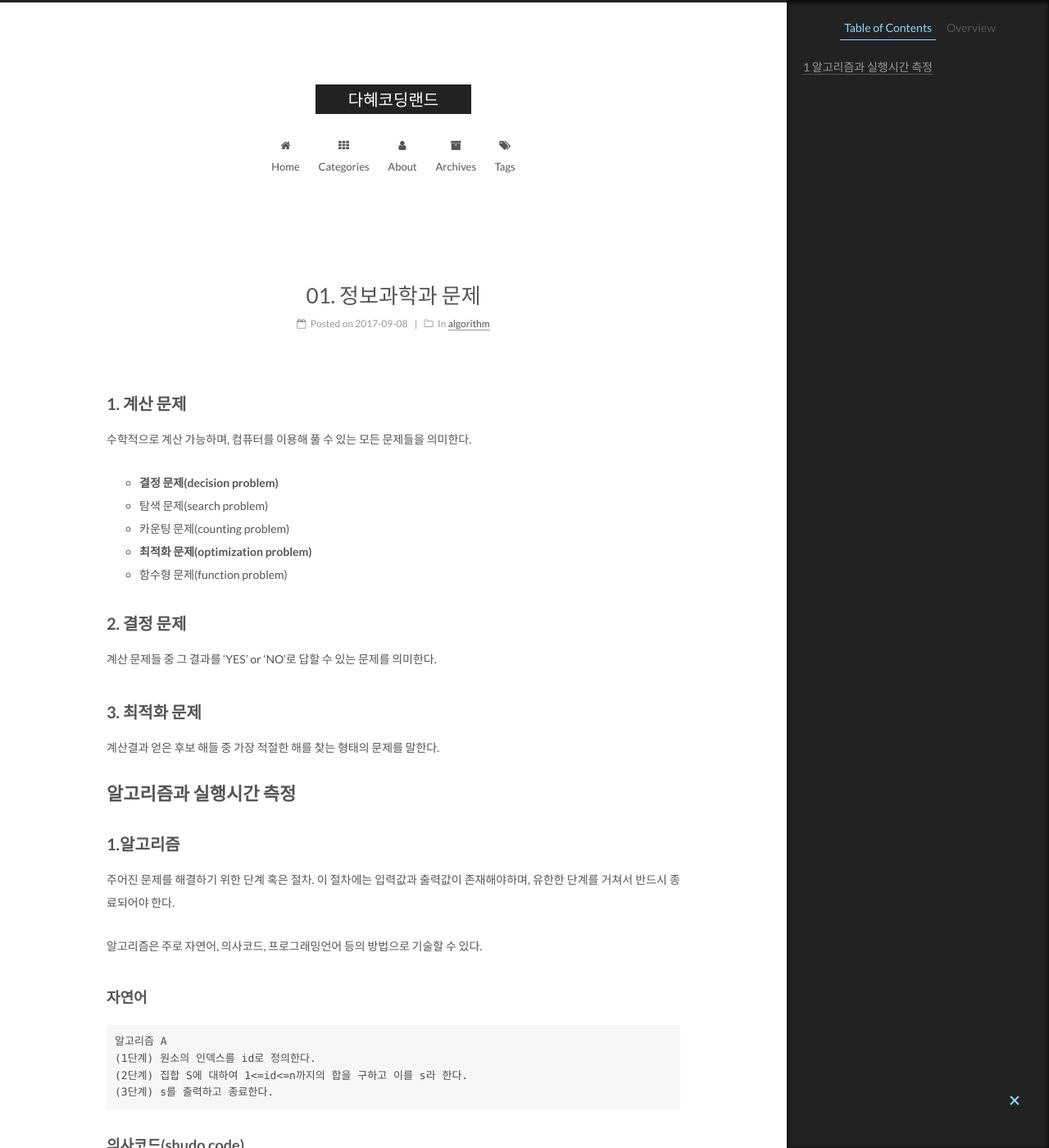
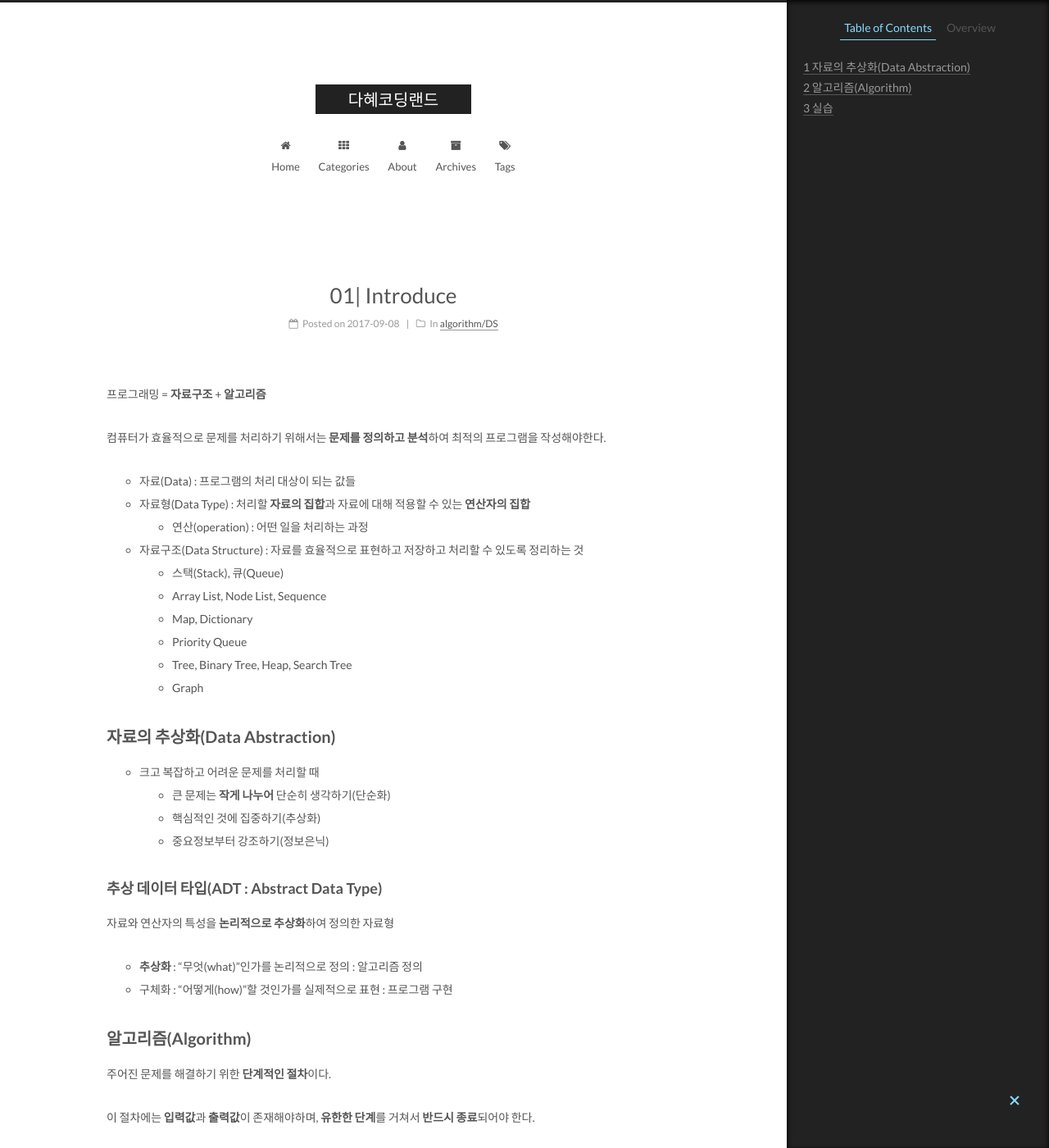
Before and after one commit to dh00023/dh00023.github.io, a Jekyll site: the page built from _posts/2017-09-08-algorithm-1.md, in a window 1280 px wide and 1400 px high. Shown: the whole window at 82% size. Built offline with Jekyll 4.4.1, drawn with Linux system fonts in a browser that asks for light colours; some of the changed text lies outside the part shown.

Commit message:
자료구조/알고리즘 게시물 수정

````diff
--- a/_posts/2017-09-08-algorithm-1.md
+++ b/_posts/2017-09-08-algorithm-1.md
@@ -1,40 +1,64 @@
 ---
-title: 01. 정보과학과 문제
+title: 01| Introduce
 categories:
-- algorithm
+- algorithm/DS
 tag:
 - cpp
 ---
 
+프로그래밍 = **자료구조** + **알고리즘**
 
-## 1. 계산 문제
+컴퓨터가 효율적으로 문제를 처리하기 위해서는 **문제를 정의하고 분석**하여 최적의 프로그램을 작성해야한다.
 
-수학적으로 계산 가능하며, 컴퓨터를 이용해 풀 수 있는 모든 문제들을 의미한다.
+- 자료(Data) : 프로그램의 처리 대상이 되는 값들
+- 자료형(Data Type) : 처리할 **자료의 집합**과 자료에 대해 적용할 수 있는 **연산자의 집합**
+  - 연산(operation)  : 어떤 일을 처리하는 과정
+- 자료구조(Data Structure) : 자료를 효율적으로 표현하고 저장하고 처리할 수 있도록 정리하는 것
+  - 스택(Stack), 큐(Queue)
+  - Array List, Node List, Sequence
+  - Map, Dictionary
+  - Priority Queue
+  - Tree, Binary Tree, Heap, Search Tree
+  - Graph
 
-- **결정 문제(decision problem)**
-- 탐색 문제(search problem)
-- 카운팅 문제(counting problem)
-- **최적화 문제(optimization problem)**
-- 함수형 문제(function problem)
+## 자료의 추상화(Data Abstraction)
 
-## 2. 결정 문제
+- 크고 복잡하고 어려운 문제를 처리할 때
+  - 큰 문제는 **작게 나누어** 단순히 생각하기(단순화)
+  - 핵심적인 것에 집중하기(추상화)
+  - 중요정보부터 강조하기(정보은닉)
 
-계산 문제들 중 그 결과를 'YES' or 'NO'로 답할 수 있는 문제를 의미한다.
+### 추상 데이터 타입(ADT : Abstract Data Type)
 
-## 3. 최적화 문제
+자료와 연산자의 특성을 **논리적으로 추상화**하여 정의한 자료형
 
-계산결과 얻은 후보 해들 중 가장 적절한 해를 찾는 형태의 문제를 말한다.
+- **추상화** : "무엇(what)"인가를 논리적으로 정의 : 알고리즘 정의
+- 구체화 : "어떻게(how)"할 것인가를 실제적으로 표현 : 프로그램 구현
 
-# 알고리즘과 실행시간 측정
 
-## 1.알고리즘
 
-주어진 문제를 해결하기 위한 단계 혹은 절차.
-이 절차에는 입력값과 출력값이 존재해야하며, 유한한 단계를 거쳐서 반드시 종료되어야 한다.
+## 알고리즘(Algorithm)
 
-알고리즘은 주로 자연어, 의사코드, 프로그래밍언어 등의 방법으로 기술할 수 있다.
+주어진 문제를 해결하기 위한 **단계적인 절차**이다.
 
-### 자연어
+이 절차에는 **입력값**과 **출력값**이 존재해야하며, **유한한 단계**를 거쳐서 **반드시 종료**되어야 한다.
+
+### 조건
+
+- 입력 : 0개 이상의 입력 존재
+- 출력 : 1개 이상의 출력 존재
+- 명백성 : 각 명령어의 의미는 모호하지 않고 명확해야함
+- 유한성 : 한정된 수의 단계 후에는 반드시 종료한다.
+- 유효성 : 각 명령어들은 실행 가능한 연산이어야한다.
+
+
+
+### 표현방법
+
+알고리즘은 주로 **자연어, 의사코드, 프로그래밍언어** 등의 방법으로 기술할 수 있다.
+
+#### 자연어
+
 ```
 알고리즘 A
 (1단계) 원소의 인덱스를 id로 정의한다.
@@ -42,7 +66,7 @@ tag:
 (3단계) s를 출력하고 종료한다.
 ```
 
-### 의사코드(shudo code)
+#### 의사코드(shudo code)
 
 ```
 알고리즘 A
@@ -52,7 +76,7 @@ tag:
 (4단계) print s
 ```
 
-### 프로그래밍 언어
+#### 프로그래밍 언어
 
 ```c
 void A(int S, int n){
@@ -64,67 +88,134 @@ void A(int S, int n){
 }
 ```
 
-- 계산량 : n
-- O(n)
+#### 순서도(Flow chart)를 이용한 도식화 표현
 
-알고리즘 효율성을 계산량으로 표현할 것이며, 계산량은 입력크기 n에 대한 실행시간을 나타낸다.
 
-## 2. 실행시간의 측정
 
-- 선택정렬(selection sort)는 자료가 10배 증가할수록 실행시간은 약 100배 증가한다. 따라서 n배커지면 n^2에 비례하여 증가한다.
-- 퀵정렬(quick sort)는 백만개까지 정렬하는데 0.2초 이내로 처리하므로 알고리즘 효율의 차이를 직접 체감할 수 있음.
-> 퀵정렬
-> 1. pivot(기준값) 정하기
-> 2. pivot보다 작은 원소들은 왼쪽, 큰 원소는 오른쪽
-> 3. pivot을 기준으로 왼쪽 배열과 오른쪽 배열을 새로운 배열로 정하고 각 배열구간에서 1번과정 재귀적 반복
-> 일반적으로 처음 또는 마지막 원소를 pivot으로 잡는다.
+### 계산 문제
 
-```cpp
-// 퀵정렬 기반으로 동작하는 std::sort()사용
-#include <algorithm>
+수학적으로 계산 가능하며, 컴퓨터를 이용해 풀 수 있는 모든 문제들을 의미한다.
 
-std::sort()
+- **결정 문제(decision problem)**
+- 탐색 문제(search problem)
+- 카운팅 문제(counting problem)
+- **최적화 문제(optimization problem)**
+- 함수형 문제(function problem)
+
+### 결정 문제
+
+계산 문제들 중 그 결과를 'YES' or 'NO'로 답할 수 있는 문제를 의미한다.
+
+### 최적화 문제
+
+계산결과 얻은 후보 해들 중 가장 적절한 해를 찾는 형태의 문제를 말한다.
+
+### 성능분석
+
+- 평가기준
+  - 정확성 : 올바른 자료 입력 시 유한한 시간 내에 올바른 결과 출력 여부
+  - 명확성 : 알고리즘이 얼마나 이해하기 쉽고 명확하게 작성되었는가
+  - 수행량 : 일반적인 연산 제외, 알고리즘 특성상 나타내는 중요 연산 모두 분석
+  - **실행시간, 메모리 사용량** => 측정가능
+  - **최적성** : 가장중요
+- 자료구조로 알고리즘을 완료하는데 얼마나 많은 시간과 공간이 필요한지에 따라 이 자료구조가 좋은지 나쁜지 평가할 수 있다.
+
+
+
+#### 수행시간 측정
+
+- 실행시간이 짧으면서 메모리 자원을 덜 사용하는 것이 효율적
+- 일반적으로 **실행시간이 메모리 공간보다 더 중요시**
+
+```c
+#include <time.h>
+
+void main(){
+    clock_t start, end;
+    double duration;
+    start = clock();
+    // 코드
+    end = clock();
+    duration = (double)(start - end) / CLOCKS_PER_SEC;
+}
 ```
 
-- O(nlgn)으로 자료를 정렬하는 함수
-- 배열,구조체, `std::vector`, `std::list`, `std::set`, `std::map`등 다양한 형태의 자료구조를 모두 정렬할 수있는 매우 강력한 정렬함수이다.
+수행시간을 측정하는 전형적인 프로그램이다. 하지만 소프트웨어 환경에 따른 실행속도의 차이와 데이터에 따른 전혀 다른 결과 등등의 문제점도 있다.
 
-`std::sort(정렬할 자료의 시작 주소, 정렬할 자료의 마지막 주소,[비교함수 주소])`
 
-```cpp
-bool compare(int a, int b){
-// 오름차순    return a<b;
-// 내림차순
-    return a>b;
-}
 
-bool comparep(POINT a, POINT b){
-    if(a.x == b.x ) return a.y < b.y;
-    else return a.x < b.x;
-}
+### 복잡도 분석
 
-//처음부터 n-1번째까지 원소를 compare함수의 정의대로 정렬
-std::sort(S,S+n,compare);
+**알고리즘 효율성**을 계산량으로 표현할 것이며, 계산량은 입력크기 **n에 대한 실행시간**을 나타낸다.
+
+- 어느 알고리즘이 가장 빠른가, 비용이 적게 드는가, 최적이라 볼 수 있는가
+- 실행과 관계없이 **효율성**을 평가하자
+- 직접 구현하지 않고서도 대략적인 수행 시간을 분석하는 방법
+
+
+
+- 시간 복잡도(time complexity) : 알고리즘의 수행 시간 분석
+  - 알고리즘을 이루고 있는 **기본 연산들이 몇 번이나 수행되는지**를 숫자로 표시(산술, 대입, 비교, 이동 등의 기본적인 연산)
+  - 입력의 개수가 n일 때, 연산의 실행횟수는 n에 따라 변한다
+  - 시간복잡도 T(n) → 입력의 개수 n에 대한 함수
+  - 실제 실행시간 보다는 명령문의 실행 빈도수에 따라 계산
+- 공간 복잡도(space complexity) : 알고리즘 수행시 필요로하는 메모리 공간 분석
+
+
+#### 성능 분석 표기법
+
+- **빅오(O)표기법** : 연산의 횟수를 대략적(점근적)으로 표기하여 **함수의 상한**을 표시하기 위한 방법
+- 궁극적으로 다항식의 최고차항의 차수만 사용한다.
+
 ```
-`compare`를 생략하면 오름차순
+f(n) = 5            //=> O(1)
+f(n) = 2n+1         //=> O(n)
+f(n) = 3n^2 +100    //=> O(n^2)
+```
+
+```
+O(1) < O(logn) < O(n) < O(nlogn) < O(n^2) < O(n^3) < O(n^k) < O(2^n) < O(n!)
+```
+
+사실상 지수형이나 팩토리얼의 복잡도를 가지면 사용하는 것이 무의미하다.
+
+- 빅오메가 : **함수의 하한**을 표시하기 위한 방법
+- 빅세타 : 함수의 **하하인 동시에 상한**을 표시
+
+
+#### 최선, 평균, 최악의 경우
+
+- 최선의 경우 : 수행 시간이 가장 빠른 경우
+  - 찾고자 하는 숫자가 맨 앞에 있음(O(1))
+- **최악의 경우 : 수행 시간이 가장 늦은 경우**
+  - 찾고자 하는 숫자가 맨 뒤에 있는 경우(O(n))
+- 평균의 경우 : 수행시간이 평균적인 경우
+  - 각 요소들이 균일하게 탐색 (O(n))
+
+
+
 
 ## 실습
 
 - 입력이 몇 개인지 주어지지 않은 경우가 있다.
+
 ```cpp
 while(scanf("%d %d",&a,&b)==2)
 // scanf의 리턴값은 성공적으로 입력받은 변수의 개수이다.
 while(cin >> a >>b)
 ```
+
 이렇게 입력을 EOF까지 받으면 된다.
 
 - 한 줄 입력받기
+
 ```cpp
 fgets(s, 100, stdin);
 //줄바꿈까지 입력 받는다.
 scanf("%[^\n]\n", s);
 // 줄바꿈을 입력받지 않기때문에 편리하다. 하지만 공백을 인식하지 않는다.
 ```
+
 ```cpp
 #include <cstdio>
 int main() {
@@ -135,10 +226,13 @@ int main() {
     return 0;
 }
 ```
+
 while을 이용해서 입력을 받아 공백까지 그대로 출력할 수 있다.
 
 - 숫자입력받기
+
 ```cpp
 scanf("%1d",a);
 ```
+
 `%d`사이에 숫자를 넣으면 그 길이만큼 입력을 받는다.
--- a/_posts/2017-09-09-algorithm-2.md
+++ b/_posts/2017-09-09-algorithm-2.md
@@ -1,14 +1,54 @@
 ---
-title: 02. 자료구조
+title: 02| 자료구조
 categories:
-- algorithm
-- DS
+- algorithm/DS
 tag:
 - stack
 - queue
 - deque
 - cpp
 ---
+
+<!-- 2. 실행시간의 측정
+
+- 선택정렬(selection sort)는 자료가 10배 증가할수록 실행시간은 약 100배 증가한다. 따라서 n배커지면 n^2에 비례하여 증가한다.
+- 퀵정렬(quick sort)는 백만개까지 정렬하는데 0.2초 이내로 처리하므로 알고리즘 효율의 차이를 직접 체감할 수 있음.
+
+퀵정렬
+
+1. pivot(기준값) 정하기
+2. pivot보다 작은 원소들은 왼쪽, 큰 원소는 오른쪽
+3. pivot을 기준으로 왼쪽 배열과 오른쪽 배열을 새로운 배열로 정하고 각 배열구간에서 1번과정 재귀적 반복
+   일반적으로 처음 또는 마지막 원소를 pivot으로 잡는다.
+
+    // 퀵정렬 기반으로 동작하는 std::sort()사용
+    #include <algorithm>
+
+    std::sort()
+
+- O(nlgn)으로 자료를 정렬하는 함수
+- 배열,구조체, std::vector, std::list, std::set, std::map등 다양한 형태의 자료구조를 모두 정렬할 수있는 매우 강력한 정렬함수이다.
+
+std::sort(정렬할 자료의 시작 주소, 정렬할 자료의 마지막 주소,[비교함수 주소])
+
+    bool compare(int a, int b){
+    // 오름차순    return a<b;
+    // 내림차순
+        return a>b;
+    }
+
+    bool comparep(POINT a, POINT b){
+        if(a.x == b.x ) return a.y < b.y;
+        else return a.x < b.x;
+    }
+
+    //처음부터 n-1번째까지 원소를 compare함수의 정의대로 정렬
+    std::sort(S,S+n,compare);
+
+compare를 생략하면 오름차순
+ -->
+
+
 구현하는 것보다 짜여져 있는 것을 쓰는게 좋다.
 
 ## 스택
````
Also changed, not shown: _posts/2017-09-20-algorithm-5.md (+2 -2 lines), _posts/2018-04-17-ds-intro.md (deleted, +0 -141 lines), _posts/_2017-09-10-algorithm-3.md (renamed from _posts/2017-09-10-algorithm-3.md, +1 -1 lines), _posts/_2017-09-11-algorithm-4.md (renamed from _posts/2017-09-11-algorithm-4.md, +1 -1 lines).
